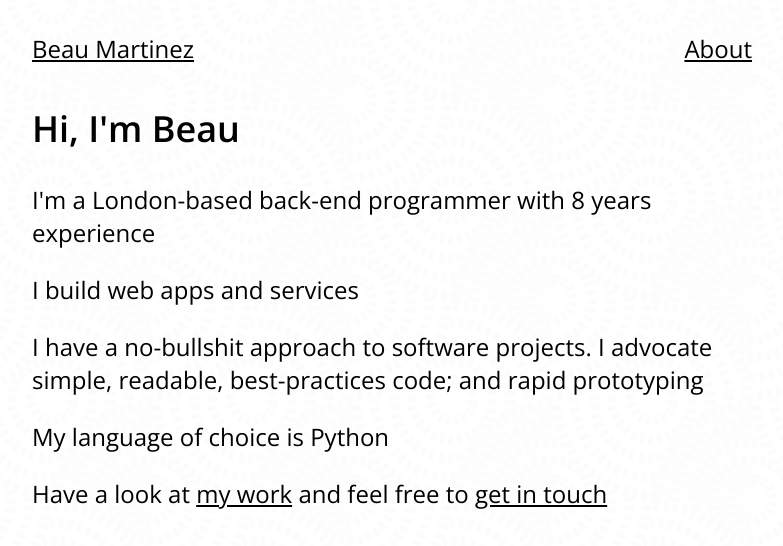
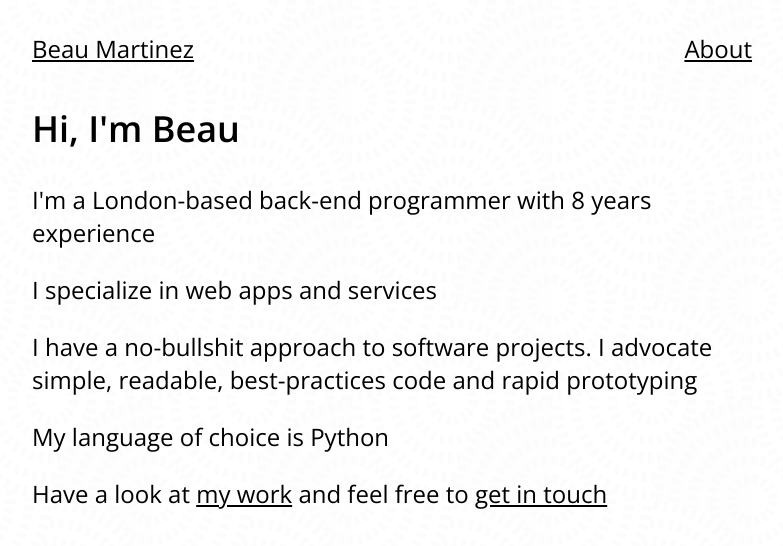
Before and after one commit to beaumartinez/home, a Flask app: page /about/ in a window 1280 px wide. Shown: the top 546 px of the page, without its empty margins (248-1031 px from the left). Run offline with Flask 2, Linux system fonts and the light colour scheme.

Commit message:
Update copy

```diff
--- a/home/templates/about.html
+++ b/home/templates/about.html
@@ -10,9 +10,9 @@
 
         <p>I'm a London-based back-end programmer with {{ years_programming }} years experience
 
-        <p>I build web apps and services
+        <p>I specialize in web apps and services
 
-        <p>I have a no-bullshit approach to software projects. I advocate simple, readable, best-practices code; and rapid prototyping
+        <p>I have a no-bullshit approach to software projects. I advocate simple, readable, best-practices code and rapid prototyping
 
         <p>My language of choice is Python
 
```
